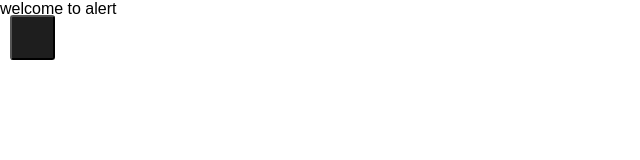
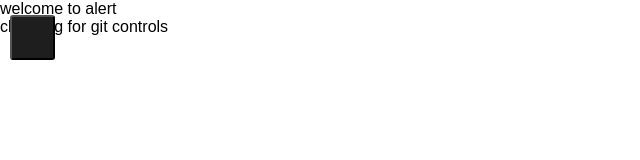
Before and after one commit to itsDigvijaysing/nbn_css_next, a Next.js app: page /components/alerts in a window 1280 px wide. Shown: the top 160 px of the page, without its empty margins (0-640 px from the left). Built offline with nearby package versions, Linux system fonts and the light colour scheme.

Commit message:
another_user commit

```diff
--- a/pages/components/alerts.js
+++ b/pages/components/alerts.js
@@ -4,6 +4,7 @@ const alerts = () => {
     return (
         <div>
             <p>welcome to alert</p>
+            <p>checking for git controls</p>
         </div>
     )
 }
```
